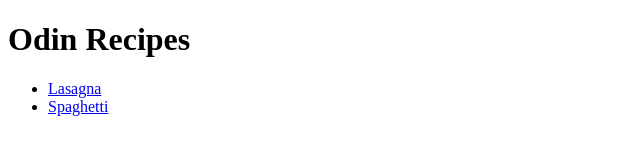
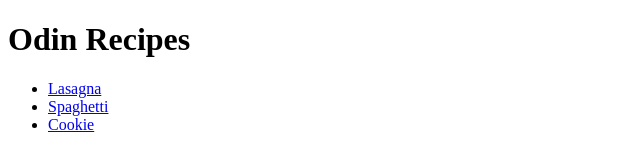
Before and after one commit to Adonuu/odin-recipes, a plain HTML site: page index.html in a window 1280 px wide. Shown: the full height of the page, 0-640 px from the left. Drawn offline with Linux system fonts and the light colour scheme.

Commit message:
Structure for cookie recipe added
Cookie.html added to recipes and link added to recipe list on homepage

```diff
--- a/index.html
+++ b/index.html
@@ -15,6 +15,9 @@
         <li>
             <a href="recipes/spaghetti.html">Spaghetti</a>
         </li>
+        <li>
+            <a href="recipes/cookie.html">Cookie</a>
+        </li>
     </ul>
 </body>
 </html>
```
Also changed, not shown: recipes/cookie.html (added).
